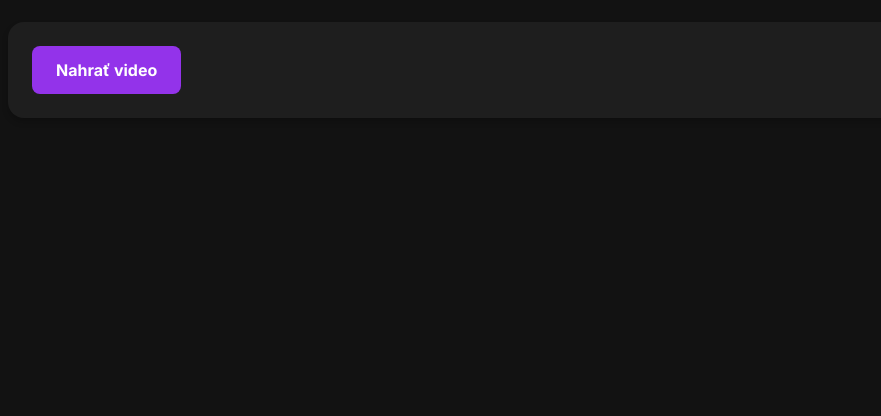
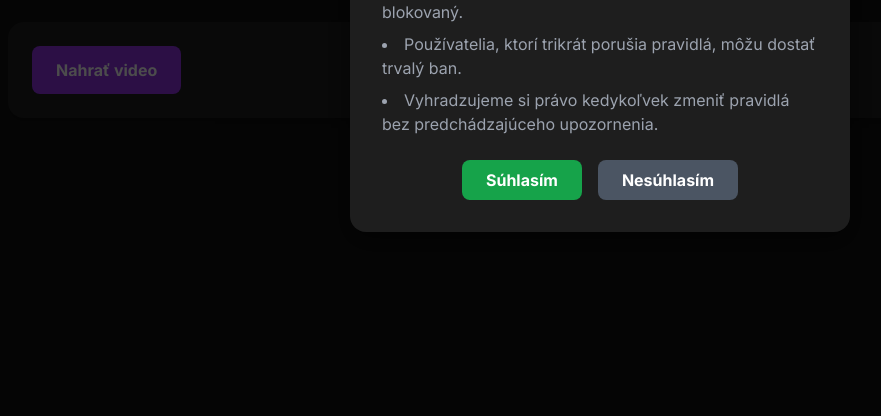
Before and after one commit to GAMEPLA631/ClassicYTMedia, a plain HTML site: page index.html in a window 1280 px wide. Shown: the part 384-800 px from the top of the page, without its empty margins (40-921 px from the left). Drawn offline with nearby package versions, Linux system fonts and the light colour scheme.

Commit message:
Update index.html

```diff
--- a/index.html
+++ b/index.html
@@ -100,9 +100,54 @@
             opacity: 1;
             color: #FF0000;
         }
+        /* Modal styles */
+        .modal-overlay {
+            position: fixed;
+            top: 0;
+            left: 0;
+            width: 100%;
+            height: 100%;
+            background-color: rgba(0, 0, 0, 0.7);
+            display: flex;
+            justify-content: center;
+            align-items: center;
+            z-index: 1000;
+        }
+        .modal-content {
+            background-color: #1E1E1E;
+            padding: 2rem;
+            border-radius: 1rem;
+            max-width: 500px;
+            width: 90%;
+            box-shadow: 0 8px 24px rgba(0, 0, 0, 0.5);
+            animation: fadeIn 0.3s ease-in-out;
+        }
+        @keyframes fadeIn {
+            from { opacity: 0; transform: translateY(-20px); }
+            to { opacity: 1; transform: translateY(0); }
+        }
     </style>
 </head>
 <body class="p-6 flex items-center justify-center min-h-screen">
+
+    <!-- Modal pre pravidlá -->
+    <div id="rulesModal" class="modal-overlay hidden">
+        <div class="modal-content">
+            <h2 class="text-2xl font-bold text-white mb-4 text-center">Pravidlá používania ClossingTube</h2>
+            <p class="text-gray-300 mb-4">Predtým, ako začnete používať aplikáciu, prečítajte si prosím naše pravidlá.</p>
+            <ul class="list-disc list-inside space-y-2 text-gray-400">
+                <li>Je zakázané porušovať autorské práva.</li>
+                <li>Nevhodný obsah (napr. násilie, nenávisť) bude blokovaný.</li>
+                <li>Používatelia, ktorí trikrát porušia pravidlá, môžu dostať trvalý ban.</li>
+                <li>Vyhradzujeme si právo kedykoľvek zmeniť pravidlá bez predchádzajúceho upozornenia.</li>
+            </ul>
+            <div class="flex justify-center space-x-4 mt-6">
+                <button id="agreeBtn" class="bg-green-600 text-white font-semibold py-2 px-6 rounded-lg hover:bg-green-700 transition-colors duration-200">Súhlasím</button>
+                <button id="disagreeBtn" class="bg-gray-600 text-white font-semibold py-2 px-6 rounded-lg hover:bg-gray-700 transition-colors duration-200">Nesúhlasím</button>
+            </div>
+        </div>
+    </div>
+
     <div class="container mx-auto p-6 space-y-8">
         <div class="text-center">
             <h1 class="text-4xl font-bold text-white mb-2">ClossingTube</h1>
@@ -185,6 +230,11 @@
         const messageBox = document.getElementById('messageBox');
         const videoListCard = document.getElementById('videoListCard');
         const videoList = document.getElementById('videoList');
+
+        // Modal elements
+        const rulesModal = document.getElementById('rulesModal');
+        const agreeBtn = document.getElementById('agreeBtn');
+        const disagreeBtn = document.getElementById('disagreeBtn');
 
         // Video Player Controls
         const playPauseBtn = document.getElementById('playPauseBtn');
@@ -277,9 +327,20 @@
             showMessage(`Video bolo úspešne vymazané.`);
         }
 
-        // Load videos from local storage on page load
+        // Handle rules modal
         document.addEventListener('DOMContentLoaded', () => {
+            // Zobraziť modálne okno vždy, bez ohľadu na predchádzajúci súhlas
+            rulesModal.classList.remove('hidden');
+        });
+
+        agreeBtn.addEventListener('click', () => {
+            rulesModal.classList.add('hidden');
             renderVideoList();
+        });
+
+        disagreeBtn.addEventListener('click', () => {
+            rulesModal.classList.add('hidden');
+            showMessage('Pre používanie aplikácie musíte súhlasiť s pravidlami.');
         });
 
         videoFile.addEventListener('change', (event) => {
```
